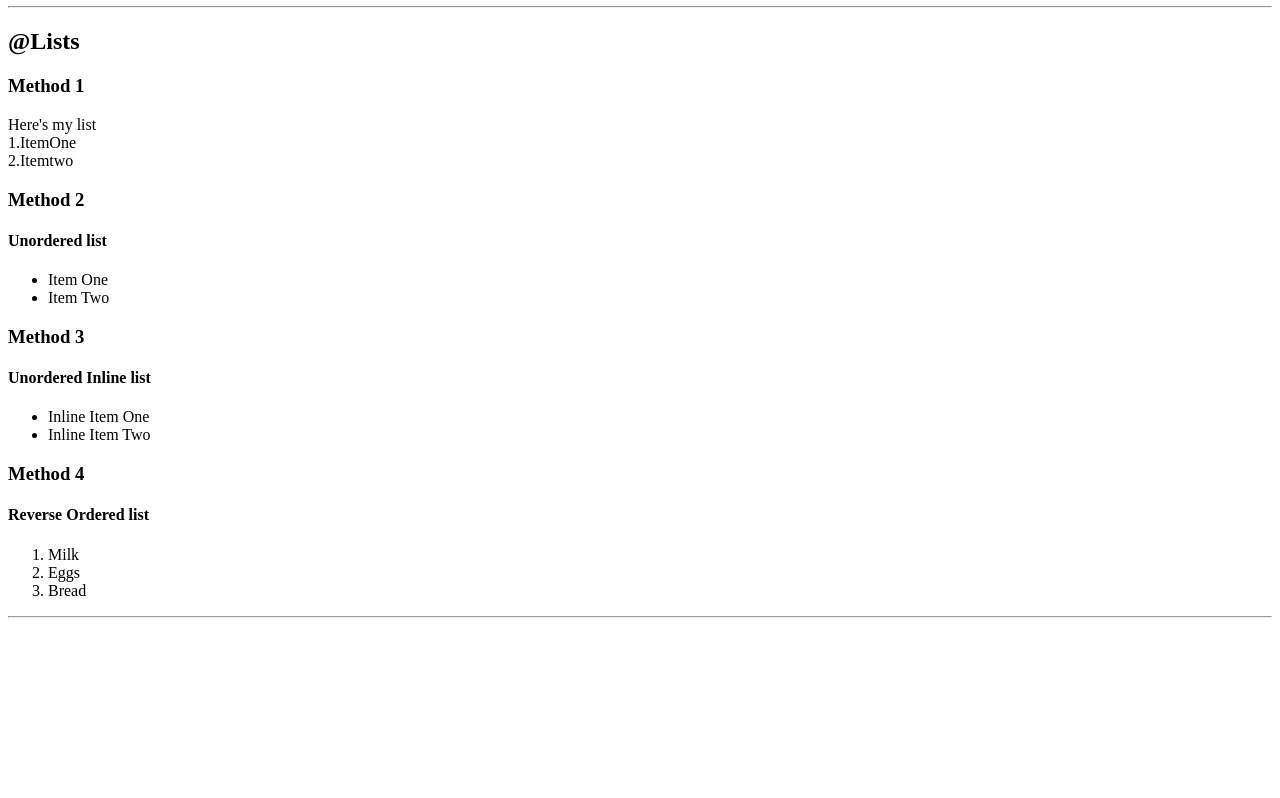
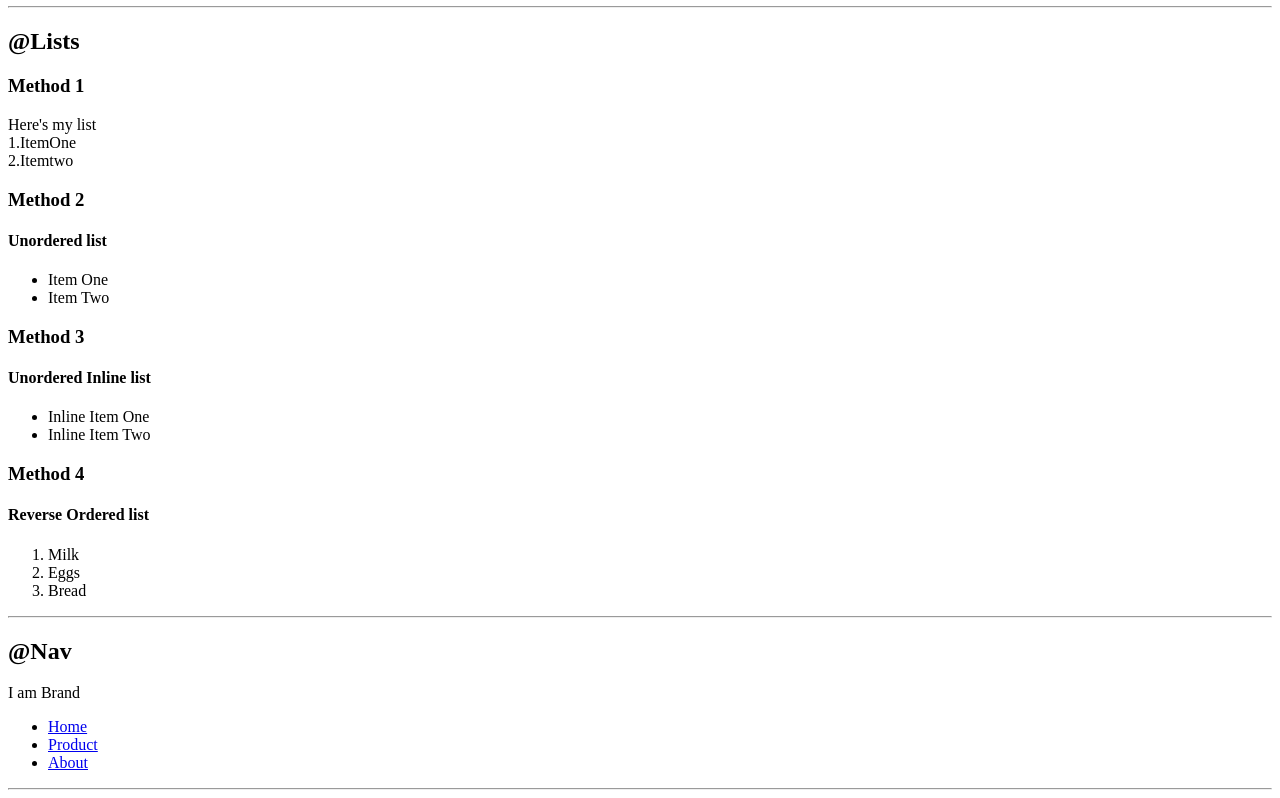
Before and after one commit to gnana-varshine/WebDevelopment, a plain HTML site: page index.html in a window 1280 px wide. Shown: the part 651-1449 px from the top of the page. Before the commit the page ends 1277 px from the top, so only its background shows below. Drawn offline with Linux system fonts and the light colour scheme.

Commit message:
added navigation

```diff
--- a/index.html
+++ b/index.html
@@ -75,6 +75,24 @@
 
     <hr>
 
+    <h2>@Nav</h2>
+    <nav>
+        <div>I am Brand</div>
+        <ul>
+            <li>
+                <a href="/">Home</a>
+            </li>
+            <li>
+                <a href="/">Product</a>
+            </li>
+            <li>
+                <a href="/">About</a>
+            </li>
+        </ul>
+    </nav>
+
+    <hr>
+
 
 </body>
 </html>
```
